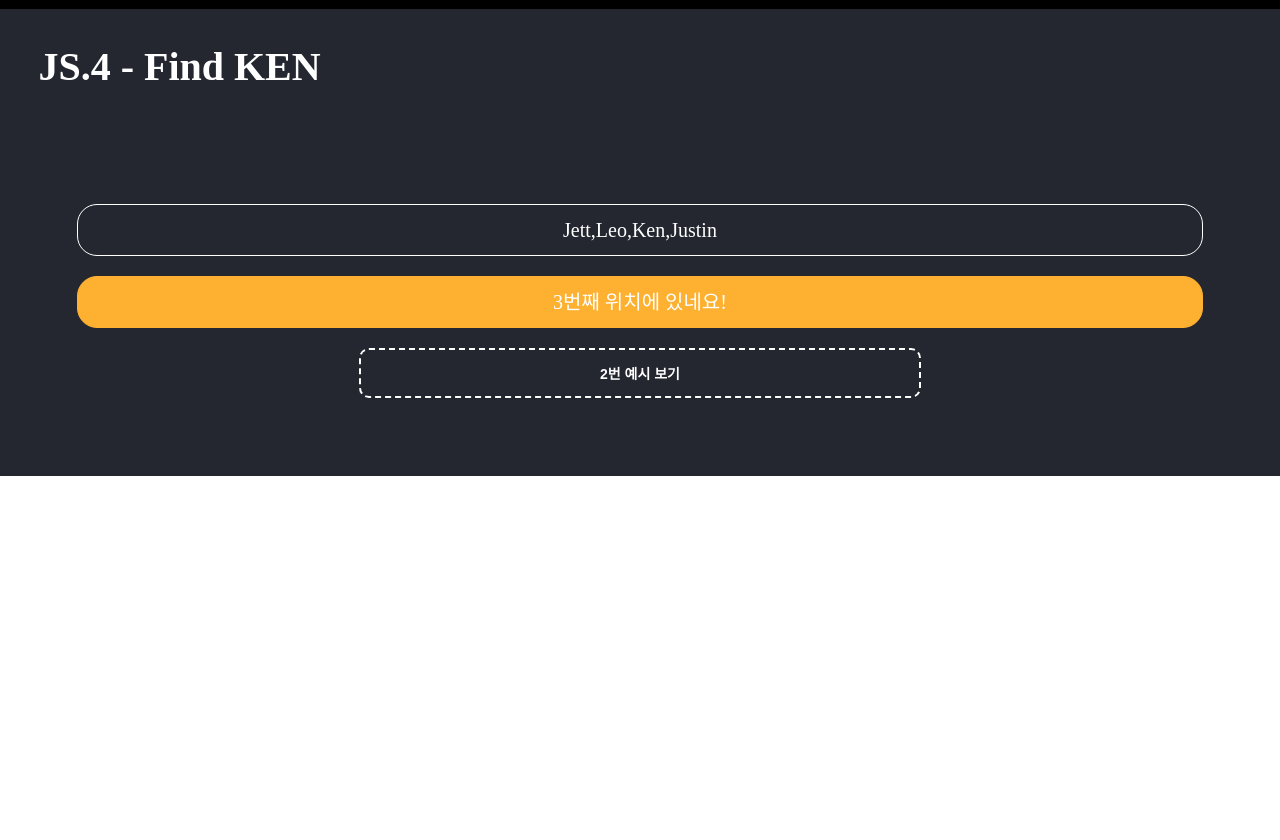
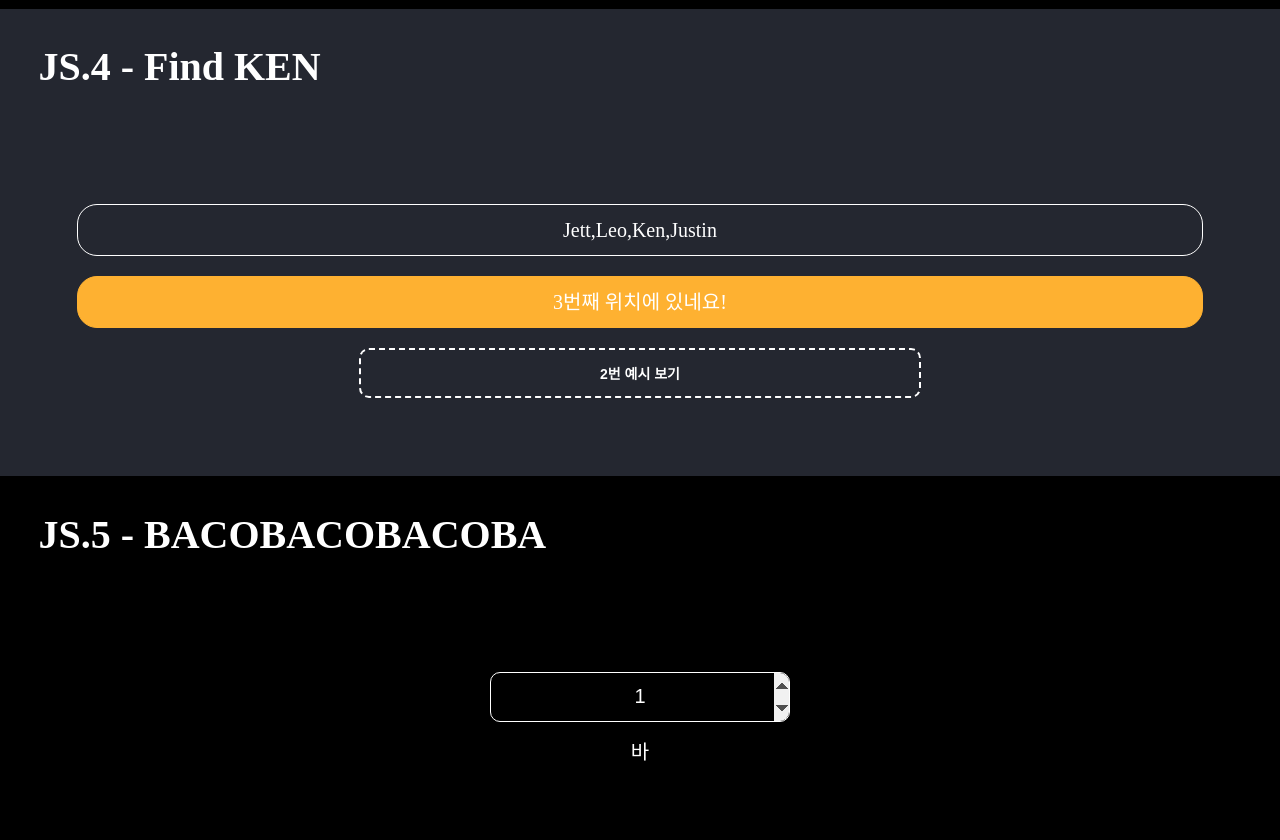
Before and after one commit to lux-02/vanillaCoding_startKit, a plain HTML site: page index.html in a window 1280 px wide. Shown: the part 4616-5456 px from the top of the page. Before the commit the page ends 5092 px from the top, so only its background shows below. Drawn offline with Linux system fonts and the light colour scheme; a web font is replaced by a local one.

Commit message:
bacobacobaco

```diff
--- a/css/style.css
+++ b/css/style.css
@@ -527,6 +527,8 @@ ul li {
 	margin-bottom: 10px;
 }
 
+
+
 /* js4 Area */
 .js4-wrap .js4-par {
 	margin-bottom: 20px;
@@ -565,3 +567,39 @@ ul li {
 	font-size: 14px;
 	font-weight: bold;
 }
+
+.js4-wrap .js4-btn:hover {
+	background-color: blue;
+
+}
+
+
+/* js5 Area */
+.js5-wrap .js5-param {
+	margin-bottom: 20px;
+	width: 300px;
+	border: 1px solid white;
+	height: 50px;
+	text-align: center;
+	justify-content: center;
+	align-items: center;
+	border-radius: 10px;
+	background: none;
+	color: white;
+	font-size: 20px;
+}
+
+.js5-wrap .js5-param:focus {
+	border-radius: 10px;
+}
+
+input[type='number']::-webkit-outer-spin-button,
+input[type='number']::-webkit-inner-spin-button {
+    -webkit-appearance: inner-spin-button !important;
+    width: 25px;
+    position: absolute;
+    top: 0;
+    right: 0;
+    height: 100%;
+	opacity: 1;
+}
--- a/index.html
+++ b/index.html
@@ -327,6 +327,21 @@
 				</div>
 			</div>
         </div>
+
+		<div class="contents flex">
+			<div class="title">
+				JS.5 - BACOBACOBACOBA
+			</div>
+			<div class="write">
+				<div class="js5-wrap flex flex-center">
+
+					<input id="pI" type="number" class="js5-param" onClick="baco()">
+					<p class="js5-baco">
+						바
+					</p>
+				</div>
+			</div>
+		</div>
 		<script src="./js/script.js"></script>
     </body>
 </html>
--- a/js/script.js
+++ b/js/script.js
@@ -95,3 +95,30 @@ function changeArray(){
 		arrState = 1;
 	}
 }
+
+function baco(){
+	const bacoWrap = document.querySelector('.js5-baco');
+	let y = document.querySelector('.js5-param');
+	let resultArr = [];
+	if(y.value){
+		for(let i=0; i<y.value; i++){
+			if(i%2==0){
+				resultArr.push("바");
+				console.log("바");
+			}
+			else{
+				resultArr.push("코");
+				console.log("코");
+			}
+		}
+		console.log(resultArr);
+		bacoWrap.textContent = resultArr.join('');
+		return resultArr;
+	}
+	else {
+		y.value = 1;
+		baco();
+	}
+}
+
+baco();
```
